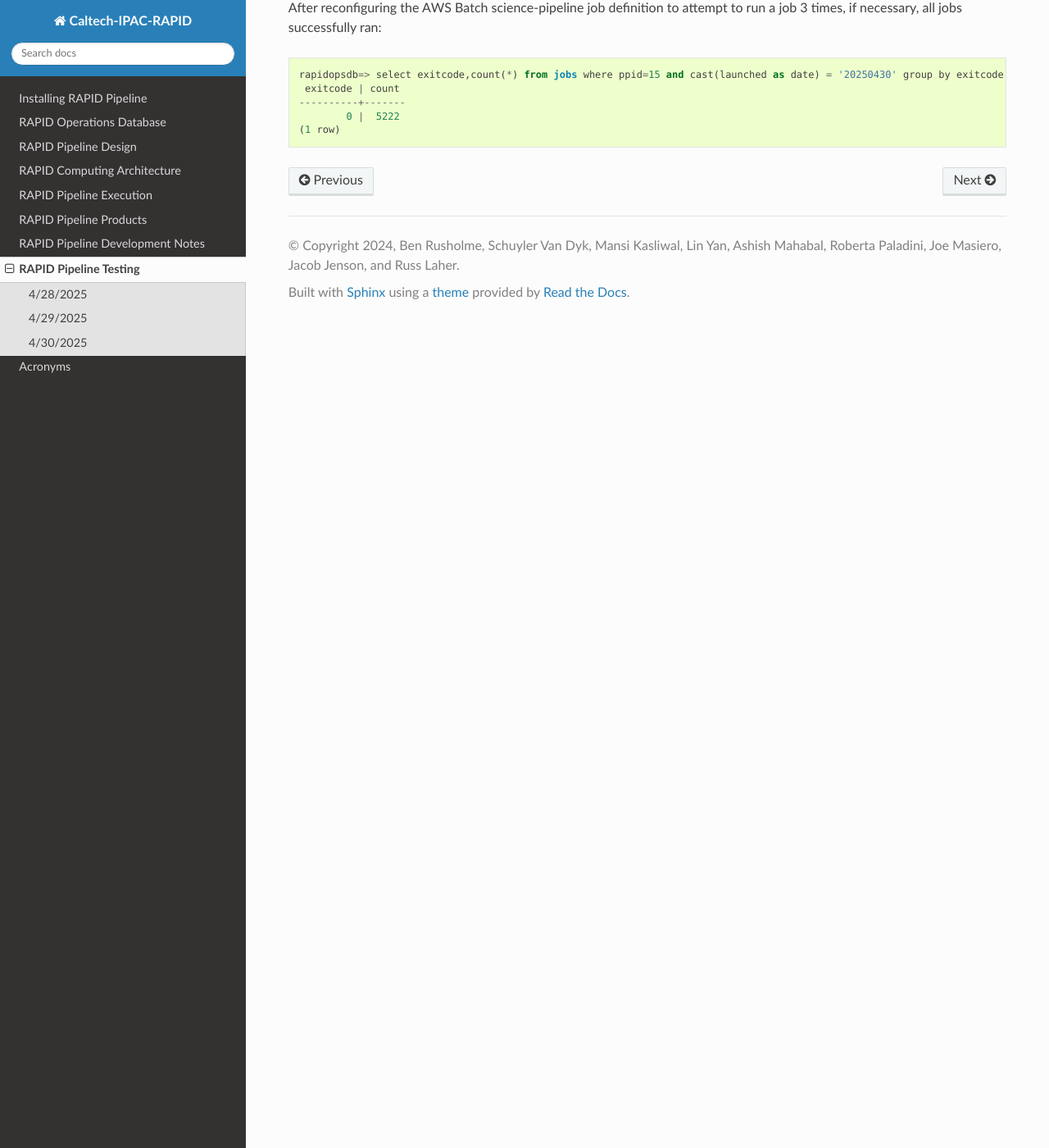
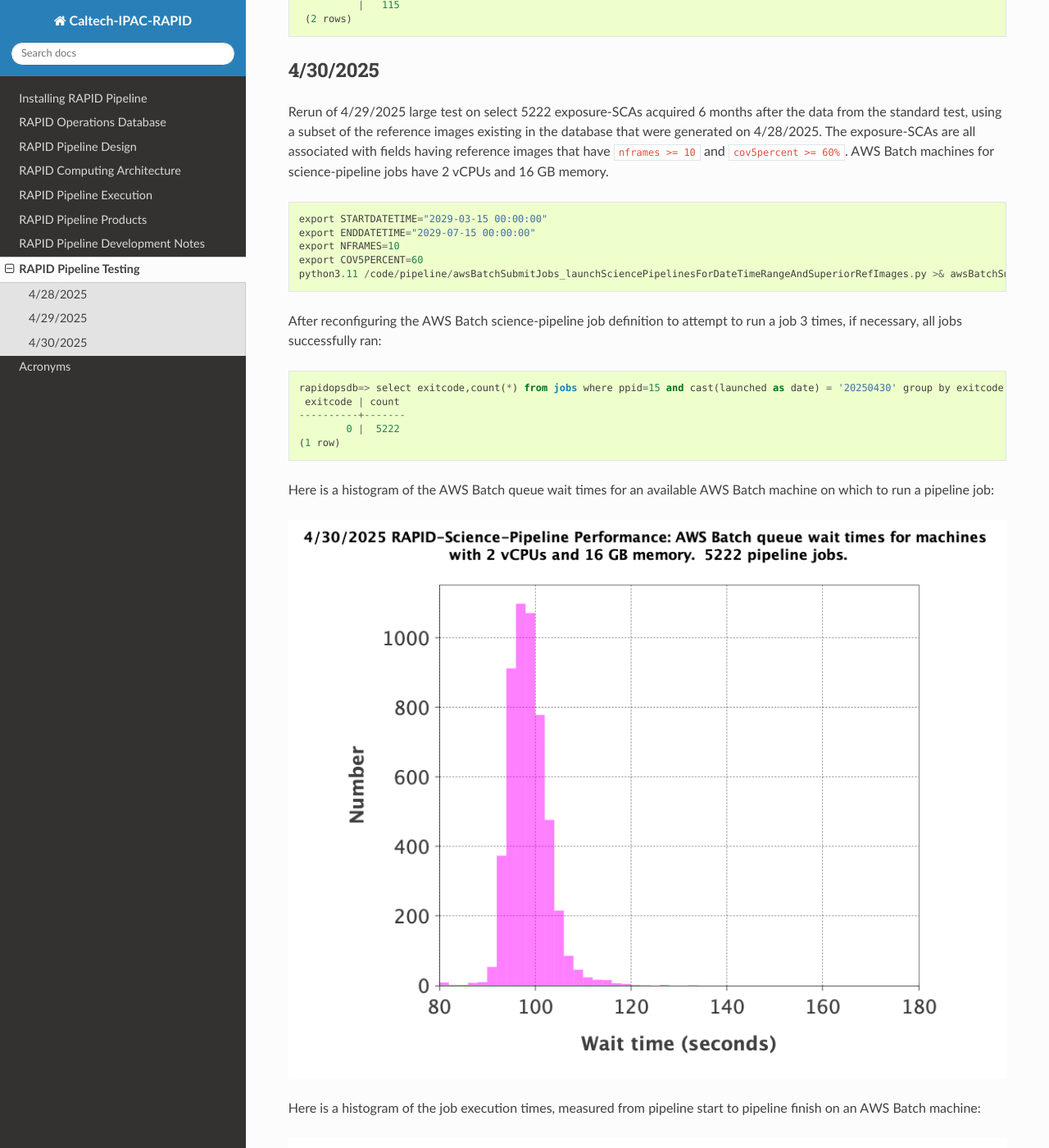
Before and after one commit to Caltech-IPAC/rapid, a Sphinx documentation site: the page built from docs/source/dev/tests.rst, in a window 1280 px wide and 1400 px high, scrolled down 3617 px. Shown: the whole window at 82% size. Built offline with Sphinx 7.4.7 and the Read the Docs theme 3.1.0, drawn with Linux system fonts in a browser that asks for light colours; formulas are drawn with MathJax 3.

Commit message:
Added histograms for 20250430 test.

```diff
--- a/docs/source/dev/tests.rst
+++ b/docs/source/dev/tests.rst
@@ -81,7 +81,6 @@
            33 |    80
     (3 rows)
 
-
 Here is a histogram of the AWS Batch queue wait times for an available AWS Batch machine on which to run a pipeline job:
 
 .. image:: science_pipeline_queue_wait_times_20250428.png
@@ -89,7 +88,7 @@
 
 Here is a histogram of the job execution times, measured from pipeline start to pipeline finish on an AWS Batch machine:
 
-.. image:: science_pipeline_execution_times20250428.png
+.. image:: science_pipeline_execution_times_20250428.png
 
 These job elapsed times include additional time for reference-image generation, which would not be needed if reference images
 already existed for the fields covered by the input exposure-SCA images of the standard test.
@@ -150,3 +149,12 @@
     ----------+-------
             0 |  5222
     (1 row)
+
+Here is a histogram of the AWS Batch queue wait times for an available AWS Batch machine on which to run a pipeline job:
+
+.. image:: science_pipeline_queue_wait_times_20250430.png
+
+
+Here is a histogram of the job execution times, measured from pipeline start to pipeline finish on an AWS Batch machine:
+
+.. image:: science_pipeline_execution_times_20250430.png
```
Also changed, not shown: docs/source/dev/science_pipeline_execution_times_20250430.png (added), docs/source/dev/science_pipeline_queue_wait_times_20250430.png (added).
